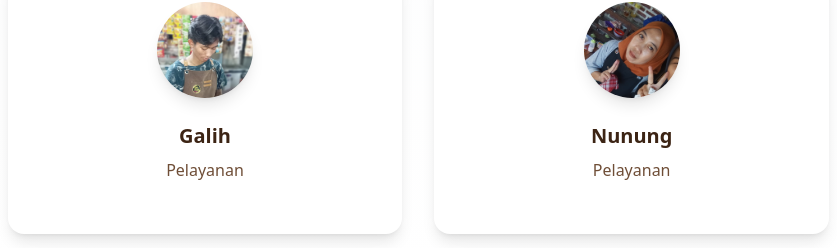
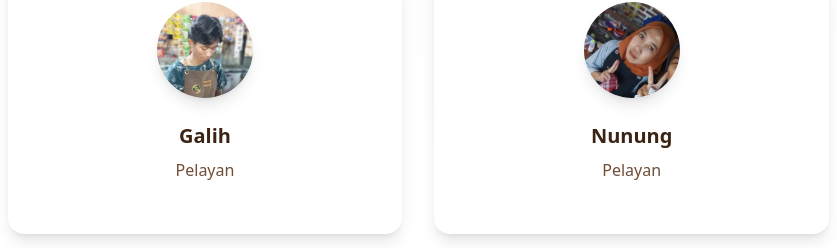
Before and after one commit to tegaraulia/kedai-tangkis-kuningan-, a plain HTML site: page index.html in a window 1280 px wide. Shown: the part 1760-2008 px from the top of the page, 435-1272 px from the left. Drawn offline with nearby package versions, Linux system fonts and the light colour scheme.

Commit message:
Update index.html

```diff
--- a/index.html
+++ b/index.html
@@ -312,7 +312,7 @@
                                 alt="Dedi Permana" class="w-24 h-24 rounded-full mx-auto object-cover shadow-lg group-hover:scale-110 transition-transform duration-300">
                         </div>
                         <h4 class="text-xl font-bold text-primary mb-2">Galih</h4>
-                        <p class="text-secondary font-medium">Pelayanan</p>
+                        <p class="text-secondary font-medium">Pelayan</p>
                         <div class="h-1 w-12 bg-gold mx-auto mt-4"></div>
                     </div>
 
@@ -322,7 +322,7 @@
                                 alt="Laila Maharani" class="w-24 h-24 rounded-full mx-auto object-cover shadow-lg group-hover:scale-110 transition-transform duration-300">
                         </div>
                         <h4 class="text-xl font-bold text-primary mb-2">Nunung</h4>
-                        <p class="text-secondary font-medium">Pelayanan</p>
+                        <p class="text-secondary font-medium">Pelayan</p>
                         <div class="h-1 w-12 bg-gold mx-auto mt-4"></div>
                     </div>
                 </div>
```
